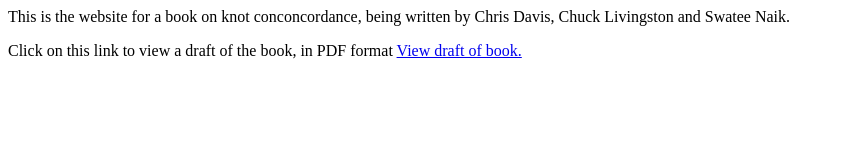
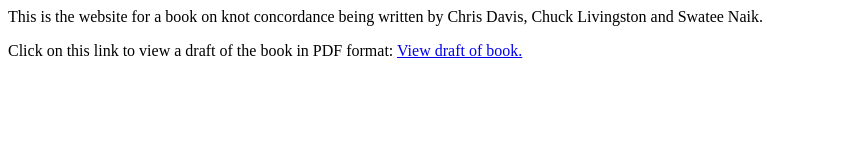
Before and after one commit to chuck-livingston/Concordance_Book, a plain HTML site: page index.html in a window 1280 px wide. Shown: the whole page, without its empty margins (0-844 px from the left). Drawn offline with Linux system fonts and the light colour scheme.

Commit message:
Update index.html

```diff
--- a/index.html
+++ b/index.html
@@ -1,9 +1,9 @@
 <html>
-  This is the website for a book on knot conconcordance, being written by Chris Davis, Chuck Livingston and Swatee Naik.
+  This is the website for a book on knot concordance being written by Chris Davis, Chuck Livingston and Swatee Naik.
 
 <body>
 
-    <p>Click on this link to view a draft of the book, in  PDF format
+    <p>Click on this link to view a draft of the book in  PDF format:
     <a href="Concordance_Book.pdf" target="_blank">View draft of book.</a>
 </body>
 </html>
```
